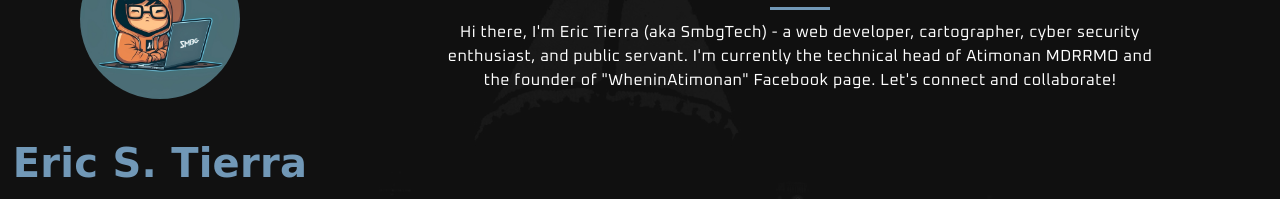
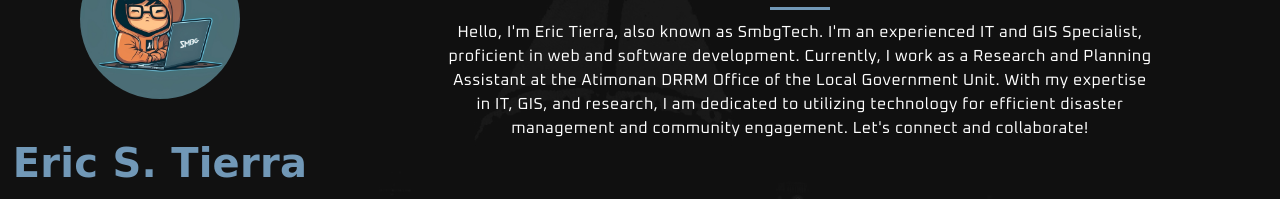
Before and after one commit to ericstierra/helloeric, a plain HTML site: page index.html in a window 1280 px wide. Shown: the part 121-320 px from the top of the page. Drawn offline with Linux system fonts and the light colour scheme; no server answers; a web font is replaced by a local one.

Commit message:
Update index.html

```diff
--- a/index.html
+++ b/index.html
@@ -82,11 +82,9 @@ Author: Eric Tierra
                 <div class="section-heading">
                     <h2>About Me</h2>
                     <div class="line-dec"></div>
-                    <span>Hi there, I'm Eric Tierra (aka SmbgTech) - a web developer, cartographer, cyber security
-                        enthusiast, and public servant.
-                        I'm currently the technical head of Atimonan MDRRMO and the founder of "WheninAtimonan" Facebook
-                        page.
-                        Let's connect and collaborate!</span>
+                    <span>Hello, I'm Eric Tierra, also known as SmbgTech. I'm an experienced IT and GIS Specialist, proficient in web and software development.
+                        Currently, I work as a Research and Planning Assistant at the Atimonan DRRM Office of the Local Government Unit.
+                        With my expertise in IT, GIS, and research, I am dedicated to utilizing technology for efficient disaster management and community engagement. Let's connect and collaborate!</span>
                 </div>
 
                 <div class="section-heading">
```
